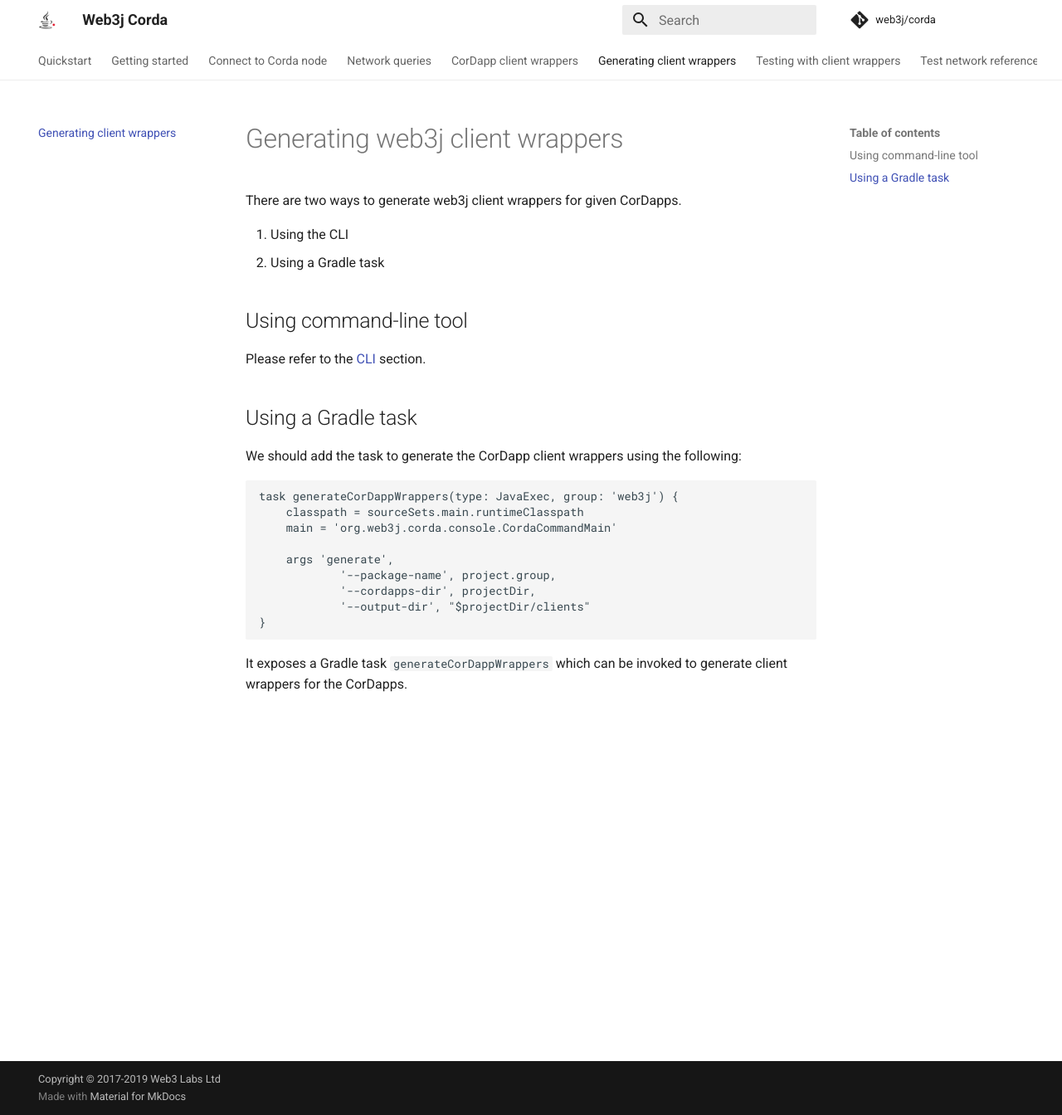
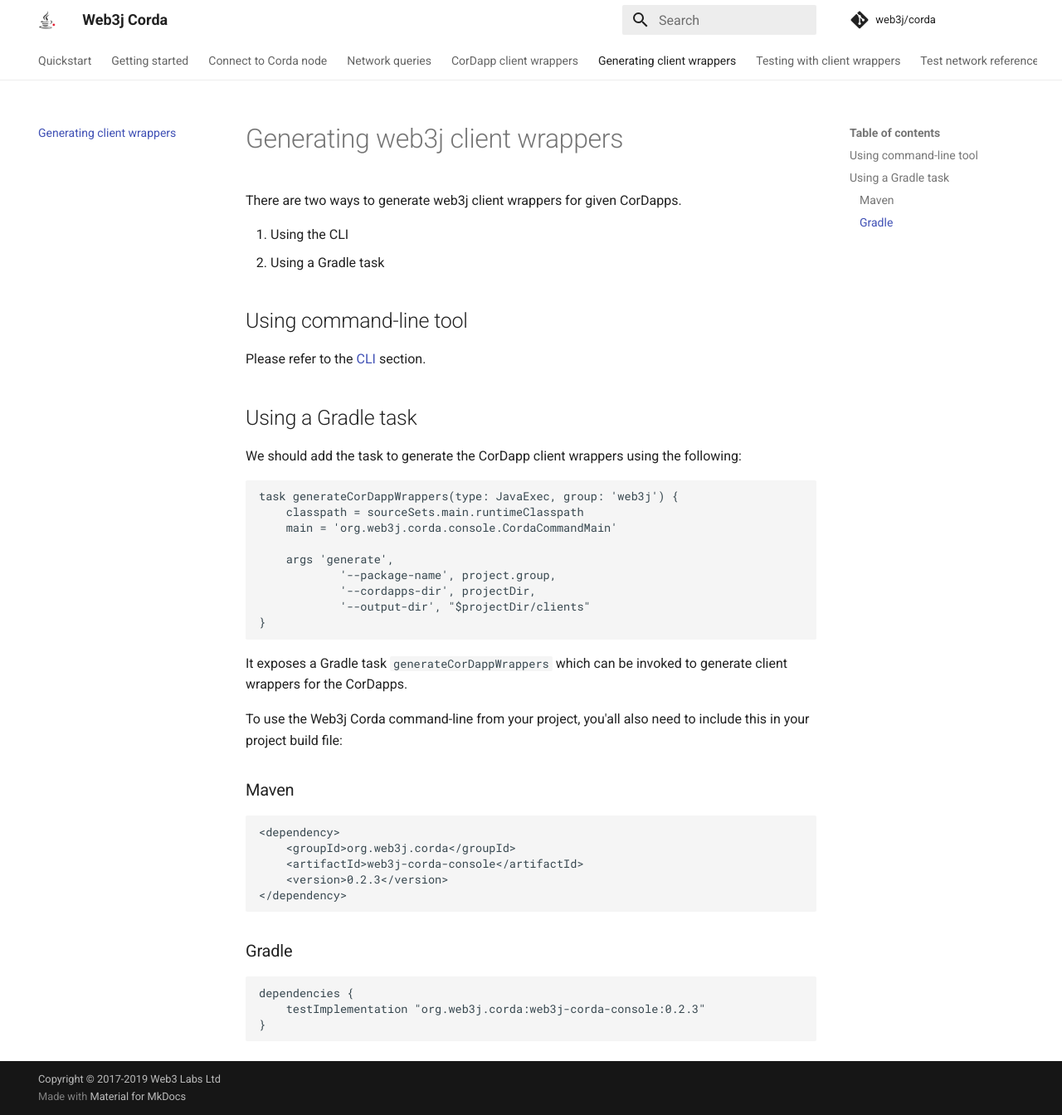
Before and after one commit to web3j/web3j-corda, an MkDocs documentation site: the page built from docs/generating.md, in a window 1280 px wide and 1344 px high. Shown: the whole window at 83% size. Built offline with MkDocs 1.6.1 and Material for MkDocs 9.7.7, drawn with Linux system fonts in a browser that asks for light colours; comment, search, counter and statistics services are not loaded.

Commit message:
Add dependencies section to console task

````diff
--- a/docs/generating.md
+++ b/docs/generating.md
@@ -27,3 +27,23 @@
 ```
 
 It exposes a Gradle task `generateCorDappWrappers` which can be invoked to generate client wrappers for the CorDapps.
+
+To use the Web3j Corda command-line from your project, you'all also need to include this in your project build file:
+
+### Maven
+
+```xml
+<dependency>
+    <groupId>org.web3j.corda</groupId>
+    <artifactId>web3j-corda-console</artifactId>
+    <version>0.2.3</version>
+</dependency>
+```
+
+### Gradle
+
+```groovy
+dependencies {
+    testImplementation "org.web3j.corda:web3j-corda-console:0.2.3"
+}
+```
````
